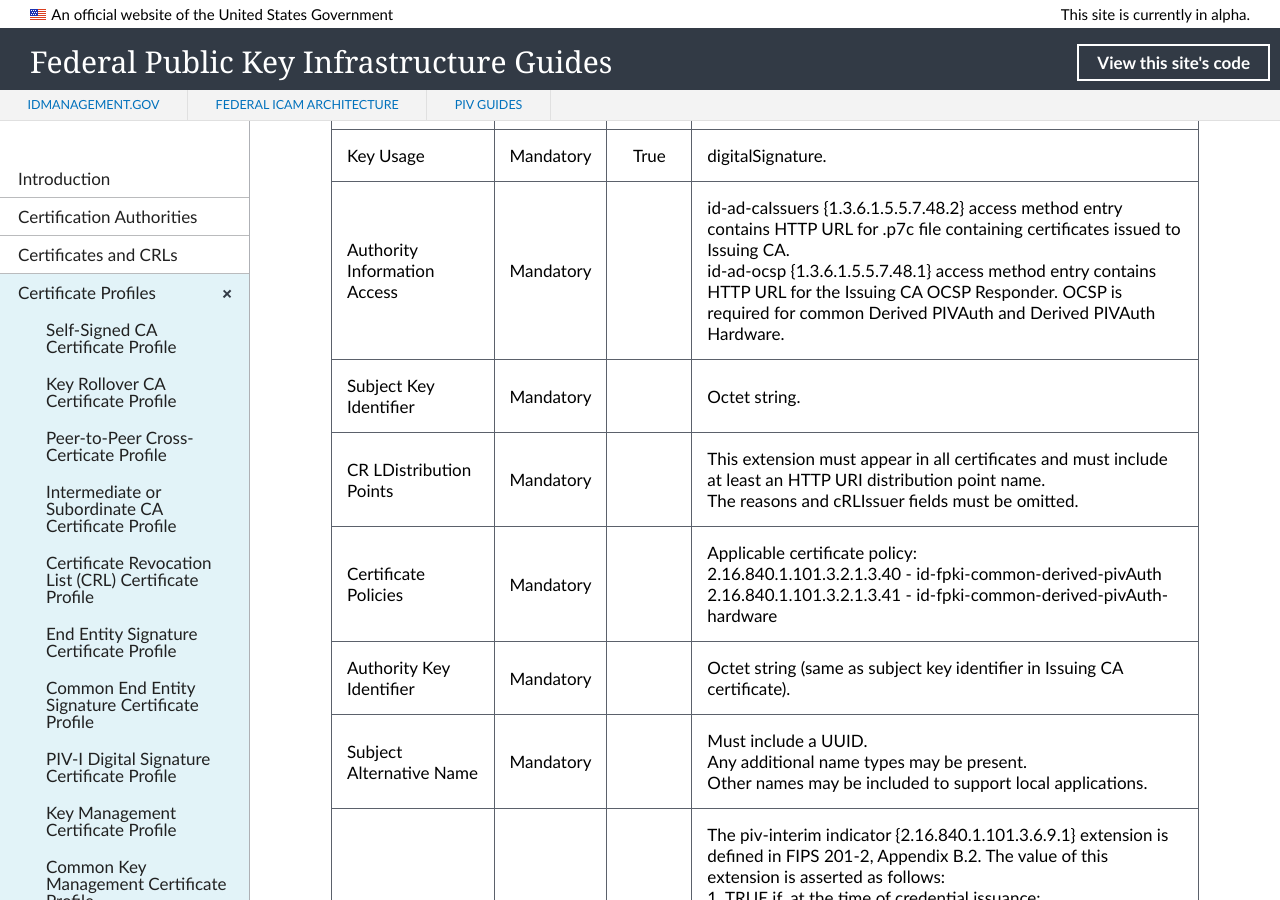
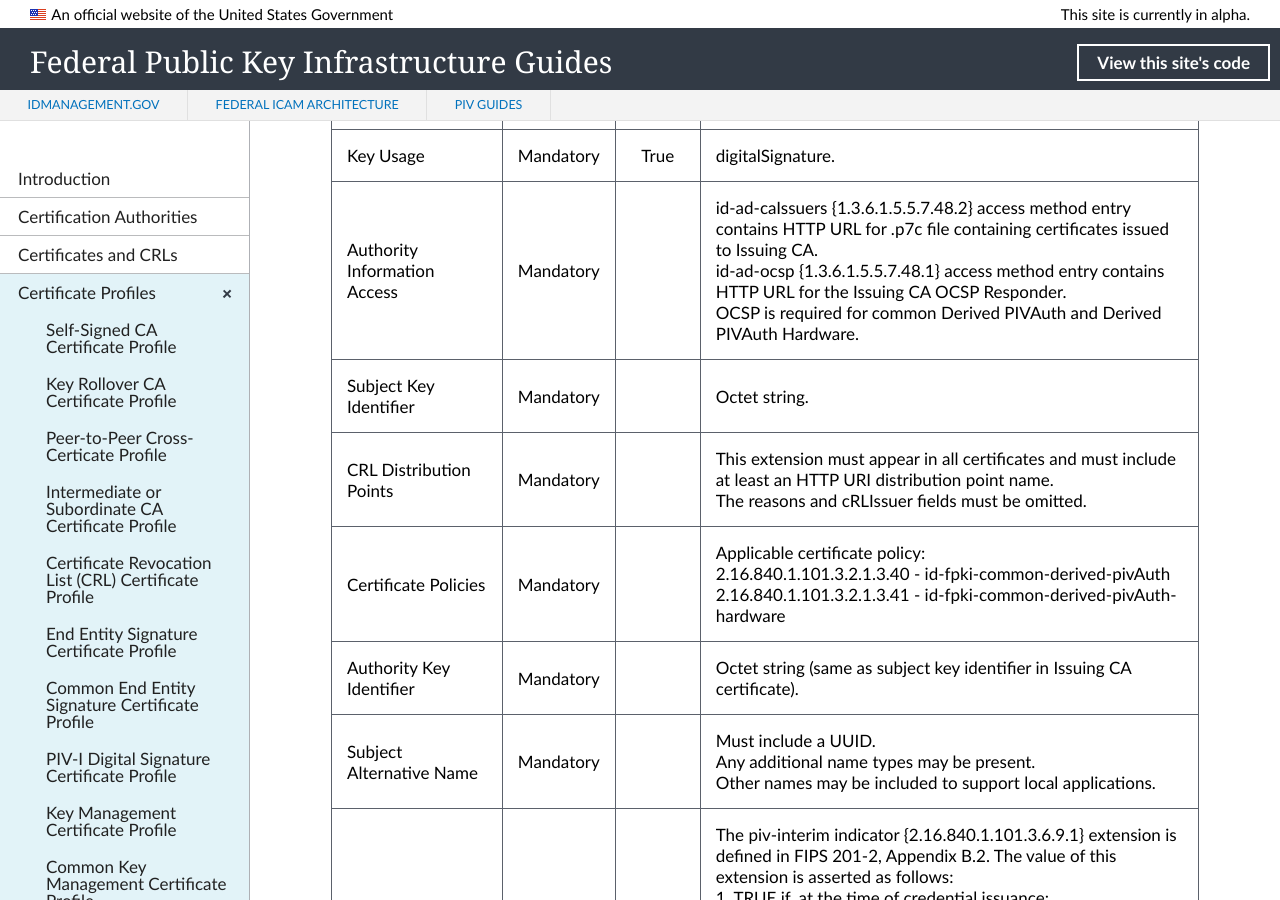
Before and after one commit to GSA/fpki-guides, a Jekyll site: the page built from _profiles/15_derived_piv_auth.md, in a window 1280 px wide and 900 px high, scrolled down 1119 px. Built offline with Jekyll 4.4.1, drawn with Linux system fonts in a browser that asks for light colours; nearby versions of some CDN libraries; library files that are not in the unit come from our copies.

Commit message:
Update 15_derived_piv_auth.md

```diff
--- a/_profiles/15_derived_piv_auth.md
+++ b/_profiles/15_derived_piv_auth.md
@@ -19,9 +19,9 @@
 |               |                 |              |                                       |
 | **Extension** |  **Required**   | **Critical** | **Value**                             |
 | Key Usage  | Mandatory | True |  digitalSignature.  |
-| Authority Information Access   | Mandatory  |  | id-ad-caIssuers {1.3.6.1.5.5.7.48.2} access method entry contains HTTP URL for .p7c file containing certificates issued to Issuing CA.<br>id-ad-ocsp {1.3.6.1.5.5.7.48.1} access method entry contains HTTP URL for the Issuing CA OCSP Responder. OCSP is required for common Derived PIVAuth and Derived PIVAuth Hardware.  |
+| Authority Information Access   | Mandatory  |  | id-ad-caIssuers {1.3.6.1.5.5.7.48.2} access method entry contains HTTP URL for .p7c file containing certificates issued to Issuing CA.<br>id-ad-ocsp {1.3.6.1.5.5.7.48.1} access method entry contains HTTP URL for the Issuing CA OCSP Responder.<br>OCSP is required for common Derived PIVAuth and Derived PIVAuth Hardware.  |
 | Subject Key Identifier   | Mandatory |  | Octet string.  |
-| CR LDistribution Points   | Mandatory |   |  This extension must appear in all certificates and must include at least an HTTP URI distribution point name.<BR>The reasons and cRLIssuer fields must be omitted. |
+| CRL Distribution Points   | Mandatory |   |  This extension must appear in all certificates and must include at least an HTTP URI distribution point name.<BR>The reasons and cRLIssuer fields must be omitted. |
 | Certificate Policies   | Mandatory  |  | Applicable certificate policy: <BR>2.16.840.1.101.3.2.1.3.40 - id-fpki-common-derived-pivAuth<br>2.16.840.1.101.3.2.1.3.41 - id-fpki-common-derived-pivAuth-hardware |
 | Authority Key Identifier   | Mandatory  |  | Octet string (same as subject key identifier in Issuing CA certificate). |
 | Subject Alternative Name   | Mandatory  |  | Must include a UUID.<BR>Any additional name types may be present.<BR>Other names may be included to support local applications.  |
```
